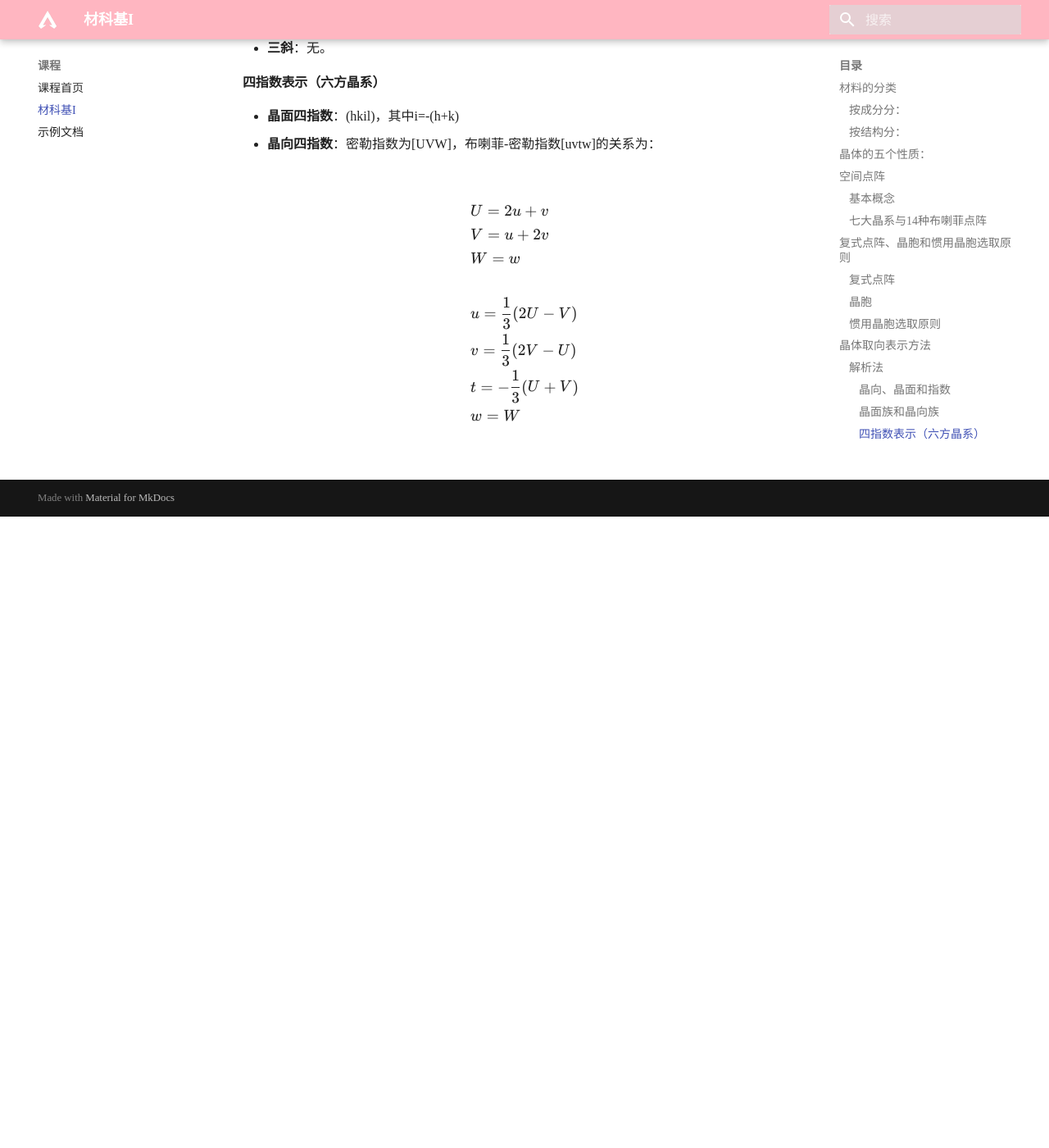
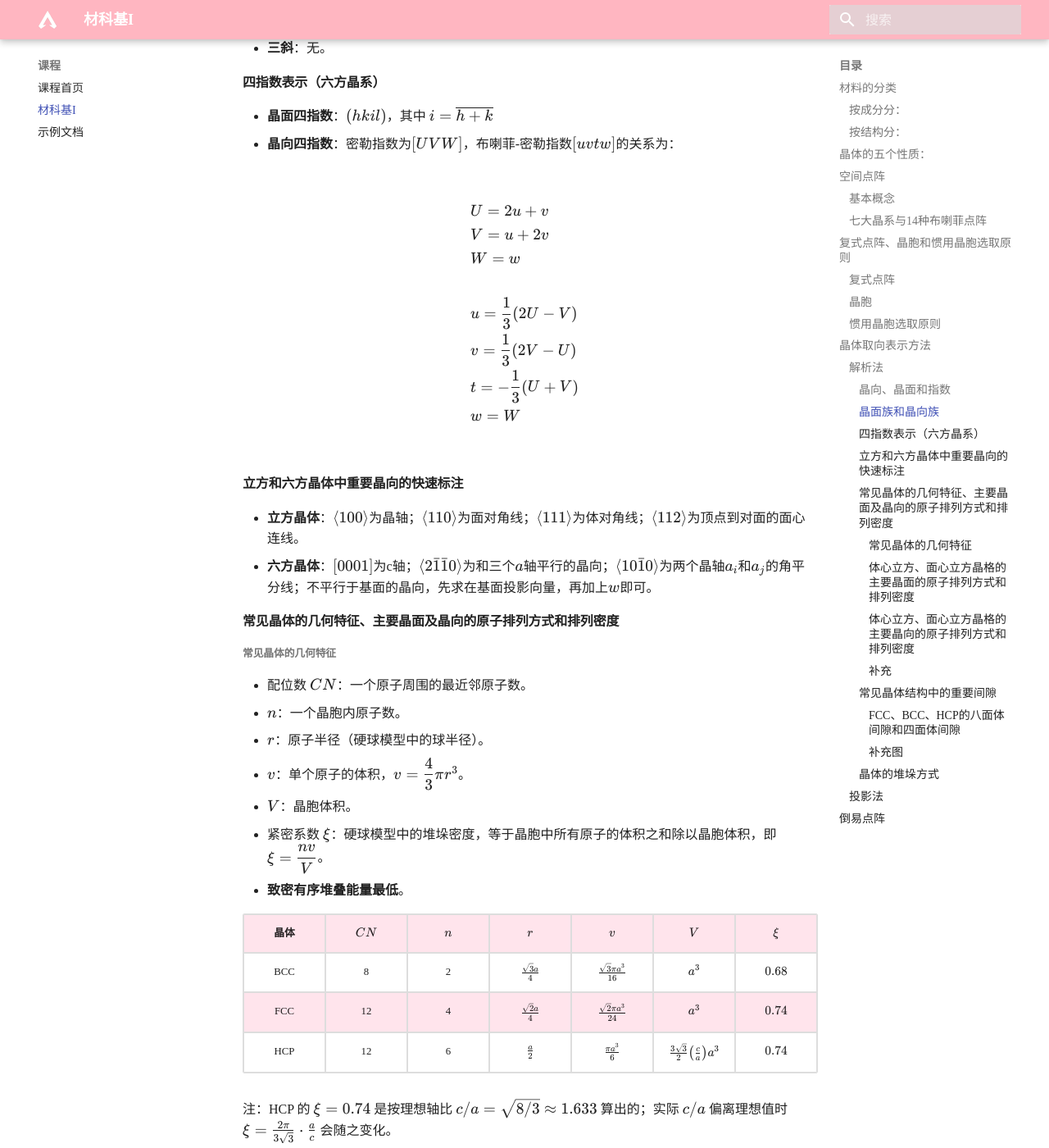
Before and after one commit to Luyiyi2858/Luyiyi2858.github.io, an MkDocs documentation site: the page built from docs/course/材科基I/材料科学基础I.md, in a window 1280 px wide and 1400 px high, scrolled down 4153 px. Shown: the whole window at 82% size. Built offline with MkDocs 1.6.1 and Material for MkDocs 9.7.7, drawn with Linux system fonts in a browser that asks for light colours; before the commit the page ends 4783 px from its top, so only the background shows below that; some of the changed text lies outside the part shown.

Commit message:
材科基I 笔记更新：新增晶向快速标注、常见晶体几何特征与间隙等内容，补 5 张插图

```diff
--- a/docs/course/材科基I/材料科学基础I.md
+++ b/docs/course/材科基I/材料科学基础I.md
@@ -73,22 +73,22 @@
 ## 晶体取向表示方法
 ### 解析法
 #### 晶向、晶面和指数
-- **晶向**：晶体中任意两个阵点或原子之间的连线——晶向指数，线指数[uvw]。其中uvw须化为最简整数比。
-- **晶面**：晶体中由一系列阵点或原子构成的平面——晶面指数，米勒指数(hkl)。其中hkl为三截距取倒数并须化为最简整数比。
-- **指数**：阵点坐标，[ [ xyz ] ]，不可化简。
+- **晶向**：晶体中任意两个阵点或原子之间的连线——晶向指数，线指数$[uvw]$。其中$uvw$须化为最简整数比。
+- **晶面**：晶体中由一系列阵点或原子构成的平面——晶面指数，米勒指数$(hkl)$。其中$hkl$为三截距取倒数并须化为最简整数比。
+- **指数**：阵点坐标，$[[xyz]]$，不可化简。
 
 #### 晶面族和晶向族
-- **晶向族**：晶体的等同方向，表示为 ⟨uvw⟩。
-- **晶面族**：晶体的等价晶面，表示为{hkl}。
-- **立方**：改变uvw或hkl的顺序、正负号。
-- **四方**：改变uv或hk的顺序、正负号，改变w或l正负号。
-- **正交**：改变uvw或hkl正负号。
-- **单斜**：改变v或k正负号。
+- **晶向族**：晶体的等同方向，表示为$⟨uvw⟩$ 。
+- **晶面族**：晶体的等价晶面，表示为{${hkl}$}。
+- **立方**：改变$uvw$或$hkl$的顺序、正负号。
+- **四方**：改变$uv$或$hk$的顺序、正负号，改变$w$或$l$正负号。
+- **正交**：改变$uvw$或$hkl$正负号。
+- **单斜**：改变$v$或$k$正负号。
 - **三斜**：无。
 
 #### 四指数表示（六方晶系）
-- **晶面四指数**：(hkil)，其中i=-(h+k)
-- **晶向四指数**：密勒指数为[UVW]，布喇菲-密勒指数[uvtw]的关系为：
+- **晶面四指数**：$(hkil)$，其中 $i=\overline{h+k}$
+- **晶向四指数**：密勒指数为$[UVW]$，布喇菲-密勒指数$[uvtw]$的关系为：
 
 $$
 \begin{aligned}
@@ -102,3 +102,78 @@ $$
 &w=W
 \end{aligned}
 $$
+
+#### 立方和六方晶体中重要晶向的快速标注
+- **立方晶体**：$⟨100⟩$为晶轴；$⟨110⟩$为面对角线；$⟨111⟩$为体对角线；$⟨112⟩$为顶点到对面的面心连线。
+- **六方晶体**：$[0001]$为c轴；$⟨2\bar{1}\bar{1}0⟩$为和三个$a$轴平行的晶向；$⟨10\bar{1}0⟩$为两个晶轴$a_i$和$a_j$的角平分线；不平行于基面的晶向，先求在基面投影向量，再加上$w$即可。
+
+#### 常见晶体的几何特征、主要晶面及晶向的原子排列方式和排列密度
+##### 常见晶体的几何特征
+- 配位数 $CN$：一个原子周围的最近邻原子数。
+- $n$：一个晶胞内原子数。
+- $r$：原子半径（硬球模型中的球半径）。
+- $v$：单个原子的体积，$v=\dfrac{4}{3}\pi r^3$。
+- $V$：晶胞体积。
+- 紧密系数 $\xi$：硬球模型中的堆垛密度，等于晶胞中所有原子的体积之和除以晶胞体积，即 $\xi=\dfrac{nv}{V}$。
+- **致密有序堆叠能量最低**。
+
+| 晶体 | $CN$ | $n$ | $r$ | $v$ | $V$ | $\xi$ |
+| :-: | :-: | :-: | :-: | :-: | :-: | :-: |
+| BCC | 8 | 2 | $\frac{\sqrt{3}a}{4}$ | $\frac{\sqrt{3}\pi a^3}{16}$ | $a^3$ | $0.68$ |
+| FCC | 12 | 4 | $\frac{\sqrt{2}a}{4}$ | $\frac{\sqrt{2}\pi a^3}{24}$ | $a^3$ | $0.74$ |
+| HCP | 12 | 6 | $\frac{a}{2}$ | $\frac{\pi a^3}{6}$ | $\frac{3\sqrt{3}}{2}\bigl(\frac{c}{a}\bigr)a^3$ | $0.74$ |
+
+注：HCP 的 $\xi=0.74$ 是按理想轴比 $c/a=\sqrt{8/3}\approx1.633$ 算出的；实际 $c/a$ 偏离理想值时 $\xi=\frac{2\pi}{3\sqrt{3}}\cdot\frac{a}{c}$ 会随之变化。
+
+##### 体心立方、面心立方晶格的主要晶面的原子排列方式和排列密度
+- **密排面**：原子密度最大的晶面。如BCC中密排面为{${110}$}，FCC中密排面为{${111}$}，HCP中密排面为{${0001}$}。
+
+![晶面.png](assets/晶面.png)
+
+##### 体心立方、面心立方晶格的主要晶向的原子排列方式和排列密度
+- **密排方向**：原子密度最大的晶向。如BCC中密排方向为$⟨111⟩$，FCC中密排方向为$⟨110⟩$，HCP中密排方向为$⟨11\bar{2}0⟩$。
+
+![晶向.png](assets/晶向.png)
+
+##### 补充
+
+|          |              面心立方FCC              |           体心立方BCC           |                                                         密排六方HCP                                                         |
+| :------: | :-------------------------------: | :-------------------------: | :---------------------------------------------------------------------------------------------------------------------: |
+|  密排面间距   |       $\frac{\sqrt{3}}{3}a$       |    $\frac{\sqrt{2}}{2}a$    |                                                     $\frac{1}{2}c$                                                      |
+| 密排方向最小单位 |       $\frac{\sqrt{2}}{2}a$       |    $\frac{\sqrt{3}}{2}a$    |                                                           $a$                                                           |
+|   常见金属   | Al、$\gamma$-Fe、Ni、Pb、Pd、Pt、奥氏体不锈钢 | V、Nb、Ta、Cr、Mo、W、$\alpha$-Fe | $\alpha$-Be ($c/a=1.57$)、$\alpha$-Ti、$\alpha$-Zr、$\alpha$-Hf ($1.59$)、$\alpha$-Co 及 Mg ($1.62$)、Zn ($1.86$)、Cd ($1.89$) |
+
+#### 常见晶体结构中的重要间隙
+##### FCC、BCC、HCP的八面体间隙和四面体间隙
+
+| 晶体结构 | 八面体间隙数/原子数 | 八面体 $r_x/r$ | 四面体间隙数/原子数 | 四面体 $r_x/r$ |
+| :--: | :--------: | :---------: | :--------: | :---------: |
+| BCC  |     3      |    0.155    |     6      |    0.291    |
+| FCC  |     1      |    0.414    |     2      |    0.225    |
+| HCP  |     1      |    0.414    |     2      |    0.225    |
+
+注：$r_x/r$ 为间隙半径与基体原子半径之比，即该间隙能容纳的最大刚性球半径与原子半径之比。
+
+1. 原子半径较小的间隙式元素在FCC及HCP金属中扩散速率$<$BCC。
+2. FCC和HCP金属中间隙原子多位于**八面体间隙**。
+3. BCC中间隙原子多位于**四面体间隙**。
+4. FCC和HCP的八面体间隙远大于BCC八面体或四面体间隙，间隙元素在FCC和HCP中的溶解度大于BCC。
+5. FCC和HCP几何特征基本一致由堆垛方式决定。
+
+##### 补充图
+
+![FCC.png](assets/FCC.png)
+![BCC.png](assets/BCC.png)
+![HCP.png](assets/HCP.png)
+
+#### 晶体的堆垛方式
+
+|      |   FCC   |   BCC   |   HCP    |
+| :--: | :-----: | :-----: | :------: |
+| 堆垛方式 | ABCABC  |  ABAB   |   ABAB   |
+| 堆垛方向 | $⟨111⟩$ | $⟨110⟩$ | $⟨0001⟩$ |
+
+### 投影法
+略
+
+## 倒易点阵
```
Also changed, not shown: docs/course/材科基I/assets/BCC.png (added), docs/course/材科基I/assets/FCC.png (added), docs/course/材科基I/assets/HCP.png (added), docs/course/材科基I/assets/晶向.png (added), docs/course/材科基I/assets/晶面.png (added).
